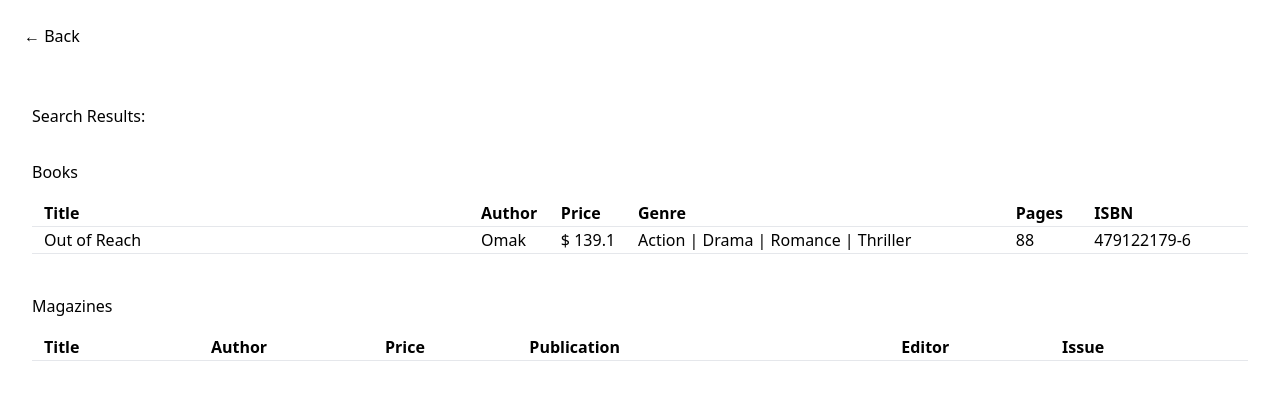
After one commit to ammarsarhan/Bookstore, a Flask app: page /search/display in a window 1280 px wide. The commit adds this page. Shown: the top 400 px of the page. Run offline with Flask 3, Linux system fonts and the light colour scheme; lists and menus that the app fills with data are empty; some libraries are stand-ins or nearby versions.

Commit message:
Finalized Search Function and Routing

```diff
--- a/app.py
+++ b/app.py
@@ -15,8 +15,26 @@ def index():
 # Search
 @app.route("/search", methods=['GET', 'POST'])
 def search():
-    bookstore.searchItems()
-    return render_template("search.html")
+    if request.method == 'GET':
+        return render_template("search.html")
+    else:
+        args = {"title": request.form.get("title"), "author": request.form.get("author"), "price": request.form.get("price"), "operator": request.form.get("operator")}
+        data = bookstore.searchItems(args)
+        results = []
+
+        for item in data:
+            results.append(item.getData())
+
+        f = open("data/results.json", "w")
+        json.dump(results, f)
+
+        return redirect('/search/display')
+
+@app.route('/search/display')
+def display():
+    f = open("data/results.json", "r")
+    data = json.load(f)
+    return render_template("display.html", data = data)
 
 # Dashboard
 @app.route("/dashboard")
@@ -89,12 +107,12 @@ def orderMagazine(id):
 # JSON Data Requests
 @app.route('/data/books')
 def books():
-    f = open("data/books.json")
+    f = open("data/books.json", "r")
     data = json.load(f)
     return data
 
 @app.route('/data/magazines')
 def magazines():
-    f = open("data/magazines.json")
+    f = open("data/magazines.json", "r")
     data = json.load(f)
     return data
--- /dev/null
+++ b/data/results.json
@@ -0,0 +1 @@
+[{"title": "Out of Reach", "author": "Omak", "price": "139.1", "ISBN": "479122179-6", "genre": "Action | Drama | Romance | Thriller", "pages": "88"}]
--- /dev/null
+++ b/templates/display.html
@@ -0,0 +1,67 @@
+<!DOCTYPE html>
+<html lang="en">
+<head>
+    <meta charset="UTF-8">
+    <meta name="viewport" content="width=device-width, initial-scale=1.0">
+    <link rel="icon" type="image/x-icon" href="assets/favicon.ico">
+    <script src="https://cdn.tailwindcss.com"></script>
+    <title>Search Results</title>
+</head>
+<body>
+    <nav class="w-full p-6 box-border">
+        <a href="/" class="hover:text-blue-900">← Back</a>
+    </nav>
+    <main class="m-8 box-border">
+        <span>Search Results: </span>
+        <div class="my-8">
+            <span>Books</span>
+            <table class="w-full text-left my-4 sortable">
+                <tr class="border-b-[1px]">
+                    <th class="px-3">Title</th>
+                    <th>Author</th>
+                    <th>Price</th>
+                    <th>Genre</th>
+                    <th>Pages</th>
+                    <th class="px-3">ISBN</th>
+                </tr>
+                {% for item in data %}
+                {% if item.genre %}
+                <tr class="hover:bg-blue-50 cursor-pointer border-b-[1px]">
+                    <td class="px-3 w-[35vw]">{{item.title}}</td>
+                    <td>{{item.author}}</td>
+                    <td>$ {{item.price}}</td>
+                    <td>{{item.genre}}</td>
+                    <td>{{item.pages}}</td>
+                    <td class="px-3">{{item.ISBN}}</td>
+                </tr>
+                {% endif %}
+                {% endfor %}
+            </table>
+        </div>
+        <div class="my-10">
+            <span>Magazines</span>
+            <table class="w-full text-left my-4 sortable">
+                <tr class="border-b-[1px]">
+                    <th class="px-3">Title</th>
+                    <th>Author</th>
+                    <th>Price</th>
+                    <th class="px-5">Publication</th>
+                    <th>Editor</th>
+                    <th class="px-3">Issue</th>
+                </tr>
+                {% for item in data %}
+                {% if item.publication %}
+                <tr class="border-b-[1px] hover:bg-blue-50 cursor-pointer">
+                    <td class="px-3 w-[35vw]">{{item.title}}</td>
+                    <td class="pr-10">{{item.author}}</td>
+                    <td>$ {{item.price}}</td>
+                    <td class="px-5">{{item.publication}}</td>
+                    <td>{{item.editor}}</td>
+                    <td class="px-3">{{item.issue}}</td>
+                </tr>
+                {% endif %}
+                {% endfor %}
+        </div>
+        </table>
+</body>
+</html>
--- a/templates/index.html
+++ b/templates/index.html
@@ -37,14 +37,14 @@
         <a href="/" class="px-4 font-medium hover:text-blue-900">Bookstore</a>
         <div class="text-sm flex justify-center">
             <a href="/dashboard" class="px-4 hover:text-blue-900">Dashboard</a>
-            <a href="/auth/create" class="px-4 hover:text-blue-900">Sign Up</a>
+            <a href="/search" class="px-4 hover:text-blue-900">Search</a>
             <a href="/auth/login" class="px-4 hover:text-blue-900">Log In</a>
         </div>
     </nav>
     <main class="m-8 box-border">
         <div class="text-sm text-gray-700">
             <p>Click To Order</p>
-            <p>Hover 3s To Edit Data</p>
+            <p>Hover 3 Seconds To Edit Data</p>
         </div>
         <div class="my-8">
             <span>Books</span>
```
Also changed, not shown: bookstore.py (+46 -8 lines), data/books.json (+1 -1 lines), data/magazines.json (+1 -1 lines), templates/search.html (+13 -1 lines).
